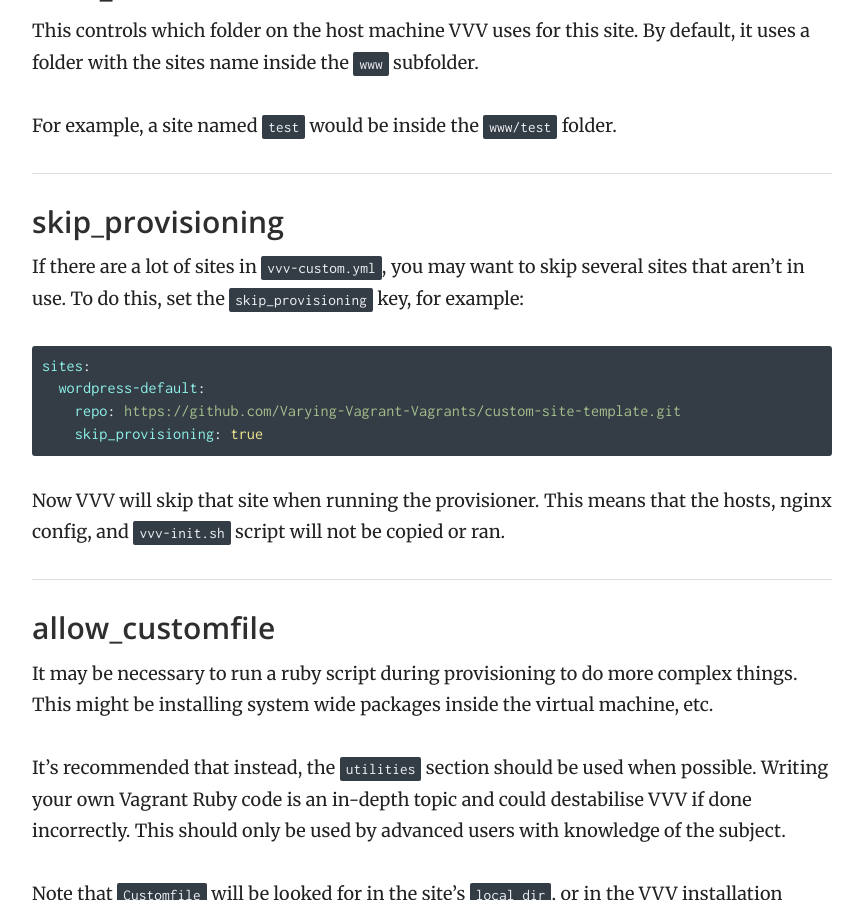
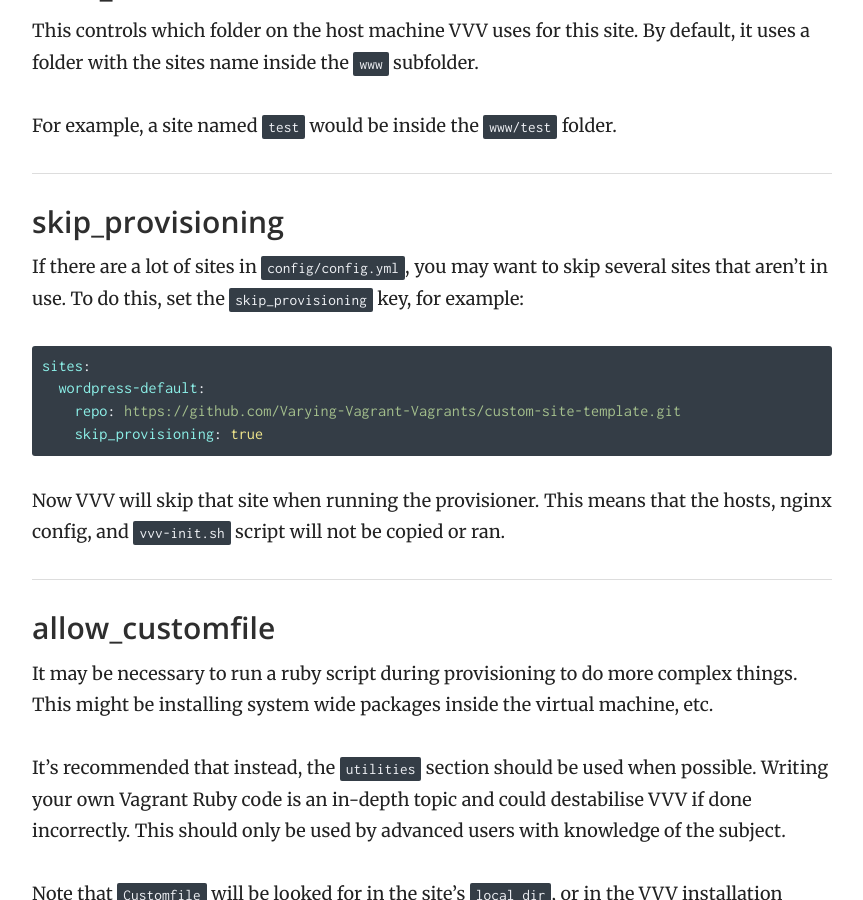
Before and after one commit to Varying-Vagrant-Vagrants/varyingvagrantvagrants.org, a Jekyll site: the page built from docs/en-US/config.yml.md, in a window 1280 px wide and 900 px high, scrolled down 2821 px. Shown: the whole window, without its empty margins (358-1221 px from the left). Built offline with Jekyll 4.4.1, drawn with Linux system fonts in a browser that asks for light colours.

Commit message:
remove a vvv-custom.yml reference

````diff
--- a/docs/en-US/config.yml.md
+++ b/docs/en-US/config.yml.md
@@ -110,7 +110,7 @@ For example, a site named `test` would be inside the `www/test` folder.
 
 ### skip_provisioning
 
-If there are a lot of sites in `vvv-custom.yml`, you may want to skip several sites that aren't in use. To do this, set the `skip_provisioning` key, for example:
+If there are a lot of sites in `config/config.yml`, you may want to skip several sites that aren't in use. To do this, set the `skip_provisioning` key, for example:
 
 ```yaml
 sites:
````
